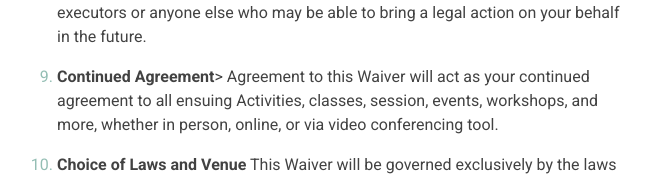
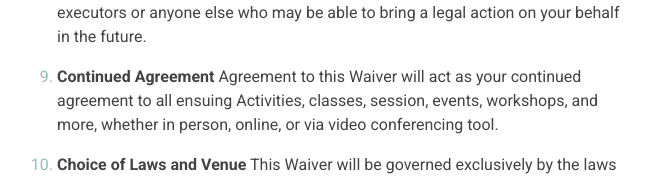
Before and after one commit to pmullen/movetopilates, a Nuxt app: page /liability in a window 1280 px wide. Shown: the part 2997-3176 px from the top of the page, without its empty margins (317-967 px from the left). Built offline with nearby package versions, Linux system fonts and the light colour scheme.

Commit message:
Update links in new client form

```diff
--- a/pages/liability.vue
+++ b/pages/liability.vue
@@ -59,7 +59,7 @@
 
               <li><strong>Release, Waiver and Indemnity</strong> You hereby release, hold harmless, indemnify and waive any claims against Move-To Pilates Pty Ltd, its members, directors, officers, contractors, employees, volunteers, agents, executors, administrators, successors, family members and assigns (the “Released Parties”) from any liability and damages arising from death or personal injuries, including the contraction of COVID-19 or other communicable diseases or related to premises liability, however caused including as a result of Move-To Pilates’s negligence, during your participation in the Activities with Move-To Pilates. You are releasing the Released Parties at your own risk and you agree to forfeit any and all forms of legal recourse which may be available to you, including but not limited to any form of damages, as a result of your participation in the Activities. You agree that this provision applies to you, your family, heirs, executors or anyone else who may be able to bring a legal action on your behalf in the future.</li>
 
-              <li><strong>Continued Agreement</strong>> Agreement to this Waiver will act as your continued agreement to all ensuing Activities, classes, session, events, workshops, and more, whether in person, online, or via video conferencing tool.</li>
+              <li><strong>Continued Agreement</strong> Agreement to this Waiver will act as your continued agreement to all ensuing Activities, classes, session, events, workshops, and more, whether in person, online, or via video conferencing tool.</li>
 
               <li><strong>Choice of Laws and Venue</strong> This Waiver will be governed exclusively by the laws of Western Australia, Australia. The parties agree to irrevocably submit all claims to the exclusive jurisdiction of the courts of Western Australia, Australia. <strong>Severability</strong> If any provisions of this Waiver are invalid or unenforceable, the other provisions in the Waiver will remain in full force and effect. <strong>Entire Agreement</strong> This Waiver constitutes the entire agreement between the parties and replaces any prior agreements. <strong>Headings</strong> The headings used in this Waiver are for stylistic purposes only and none of the content in the headings are intended to be legally binding. <strong>Online Agreement</strong> I agree that this Waiver may be signed electronically or agreed to by having you click “I Agree”, the effect of which will be the same as signing by hand and the intention of which is that both parties desire to be bound by all the terms of this Waiver.</li>
 
--- a/pages/new-client.vue
+++ b/pages/new-client.vue
@@ -64,7 +64,7 @@
               <input type="text" name="emergencyPhoneNumber"></p>
 
               <p><input type="checkbox" name="termsAndConditions" required>
-              <label> &nbsp; I understand that by submitting this form and signing up to Move-To Pilates’ sessions, you agree to be bound by the <a href="https://example.com/terms-and-conditions">Terms and Conditions</a> and <a href="https://example.com/liability-waiver">Liability Waiver</a>. These Terms and Conditions may change at Move-To Pilates’ discretion, and you may not be notified of this change.</label></p>
+              <label> &nbsp; I understand that by submitting this form and signing up to Move-To Pilates’ sessions, you agree to be bound by the <NuxtLink to="/terms-conditions">Terms and Conditions</NuxtLink> and <NuxtLink to="/liability">Liability Waiver</NuxtLink>. These Terms and Conditions may change at Move-To Pilates’ discretion, and you may not be notified of this change.</label></p>
 
               <p><button type="submit" class="button">Submit</button></p>
           </form>
```
